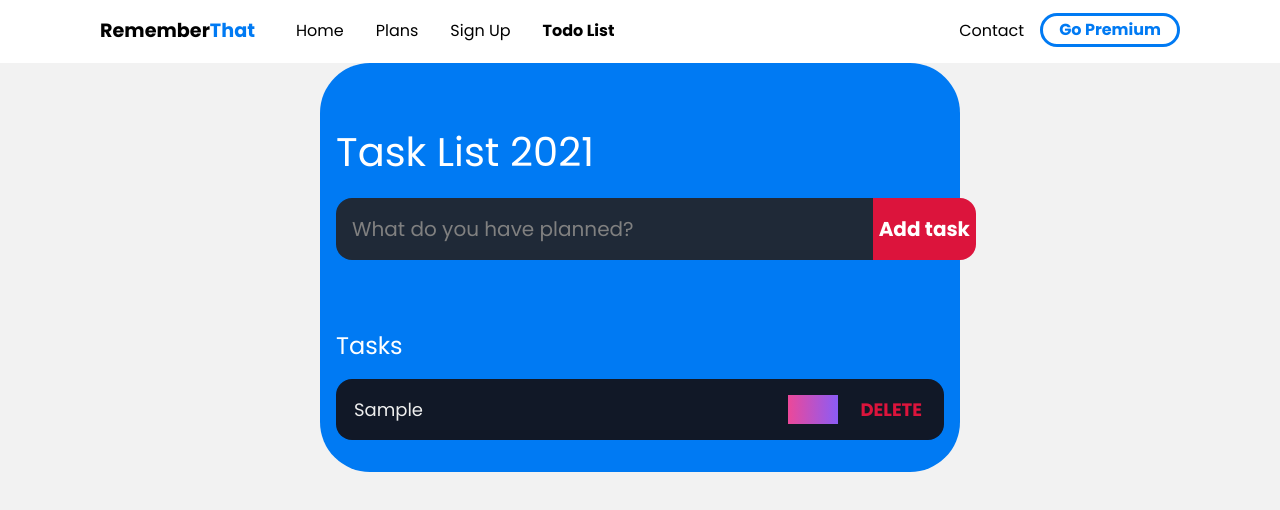
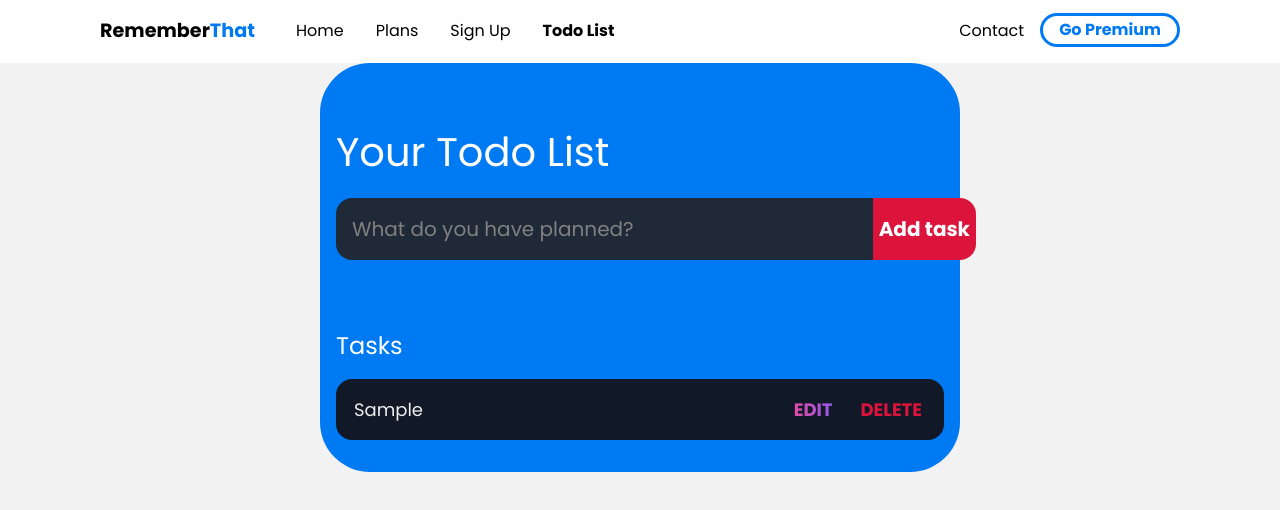
Before and after one commit to sohan-bhat/RememberThat, a plain HTML site: page pages/TodoList/todoList.html in a window 1280 px wide. Both pictures are taken after typing "Sample" into the empty fields and a click on the input "Add task". Drawn offline with Linux system fonts and the light colour scheme; files whose address does not match are found by name.

Commit message:
Fixed 'Edit' button in todo list and changed the header of the todo list

```diff
--- a/pages/TodoList/todoList.css
+++ b/pages/TodoList/todoList.css
@@ -424,6 +424,7 @@ main {
 
 .task .actions .edit {
 	background-image: linear-gradient(to right, var(--pink), var(--purple));
+  -webkit-background-clip: text;
 	-webkit-text-fill-color: transparent;
 }
 
--- a/pages/TodoList/todoList.html
+++ b/pages/TodoList/todoList.html
@@ -36,7 +36,7 @@
     </div>
     <div class="todoList-class">
         <header>
-            <h1>Task List 2021</h1>
+            <h1>Your Todo List</h1>
             <form id="new-task-form">
                 <input
                     type="text"
```
